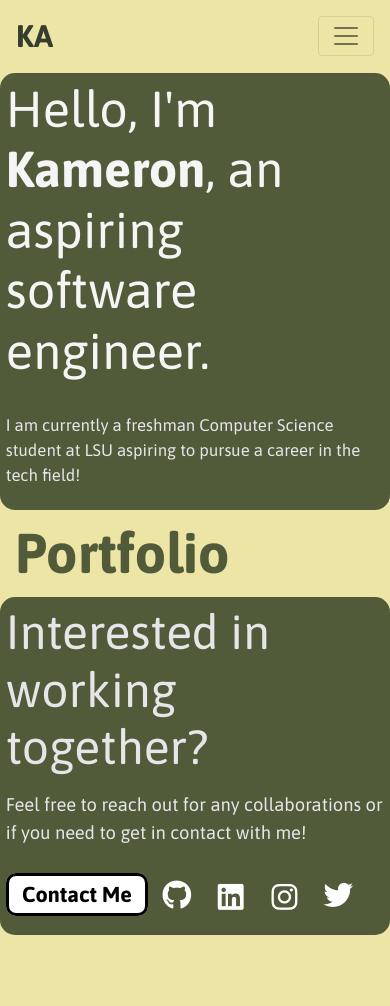
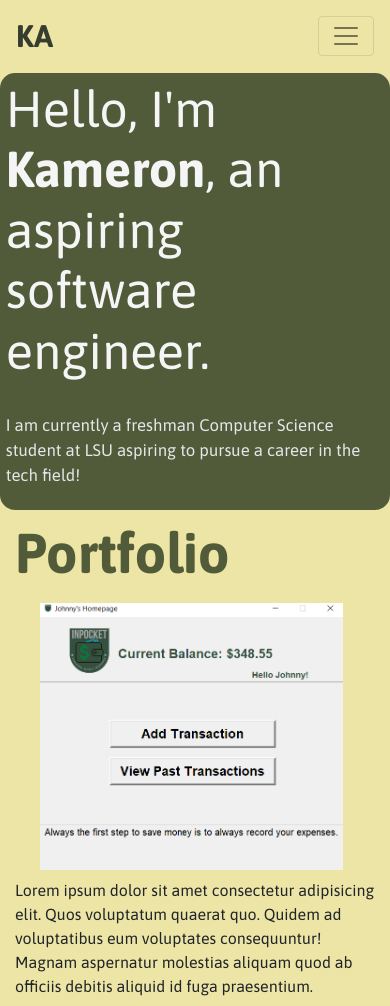
Before and after one commit to kamarceneaux/kamarceneaux.github.io, a plain HTML site: page index.html in a window 390 px wide. Shown: the top 1006 px of the page. Before the commit the page ends 935 px from the top, so only its background shows below. Drawn offline with nearby package versions, Linux system fonts and the light colour scheme.

Commit message:
added demo image for InPocket section of the portfolio page. Improved responsiveness.

```diff
--- a/index.html
+++ b/index.html
@@ -88,6 +88,17 @@
         <section id="portfolio" class="section-dividers">
             <div class="container">
                 <h1 id="portfolio-h1">Portfolio</h1>
+                <div class="row">
+                    <div class="col-12 col-md-6">
+                        <div class="img-container">
+                            <img src="imgs/InPocket-Demo.png" alt="" class="proj-demos">
+                        </div>
+                    </div>
+                    <div class="col-12 col-md-6">
+                        Lorem ipsum dolor sit amet consectetur adipisicing elit. Quos voluptatum quaerat quo. Quidem ad voluptatibus eum voluptates consequuntur! Magnam aspernatur molestias aliquam quod ab officiis debitis aliquid id fuga praesentium.
+                    </div>
+                    </div>
+                </div>
             </div>
         </section>
 
--- a/styles/main.css
+++ b/styles/main.css
@@ -48,6 +48,22 @@ body {
     color: #515b3a;
     font-weight: bold;
     font-size: 3.5rem;
+}
+
+.img-container {
+    display: flex;
+    justify-content: center;
+    align-items: center;
+    max-width: 100%;
+    max-height: 100%;
+
+}
+
+.proj-demos {
+    max-width: 100%;
+    max-height: 100%;
+    object-fit: contain;
+
 }
 
 /*CONTACT INFORMATION*/
@@ -101,8 +117,6 @@ body {
     text-decoration: none; /* Removes underline from anchor tag */
 }
 
-
-
 /*Small DEVICES LIKE PHONES*/
 @media (max-width: 575.98px) {
     #leading-head {
@@ -118,7 +132,10 @@ body {
         font-size: 1.35rem;
         padding: 1.5% 3.5%;
     }
-    .icon-btns i {font-size: 1.85rem;}
+    .icon-btns i {
+        font-size: 1.85rem;
+    }
+    .img-container {padding: 2% 9% 2% 7%;}
 }
 
 /*Medium DEVICES LIKE PHONES*/
```
Also changed, not shown: imgs/InPocket-Demo.png (added).
